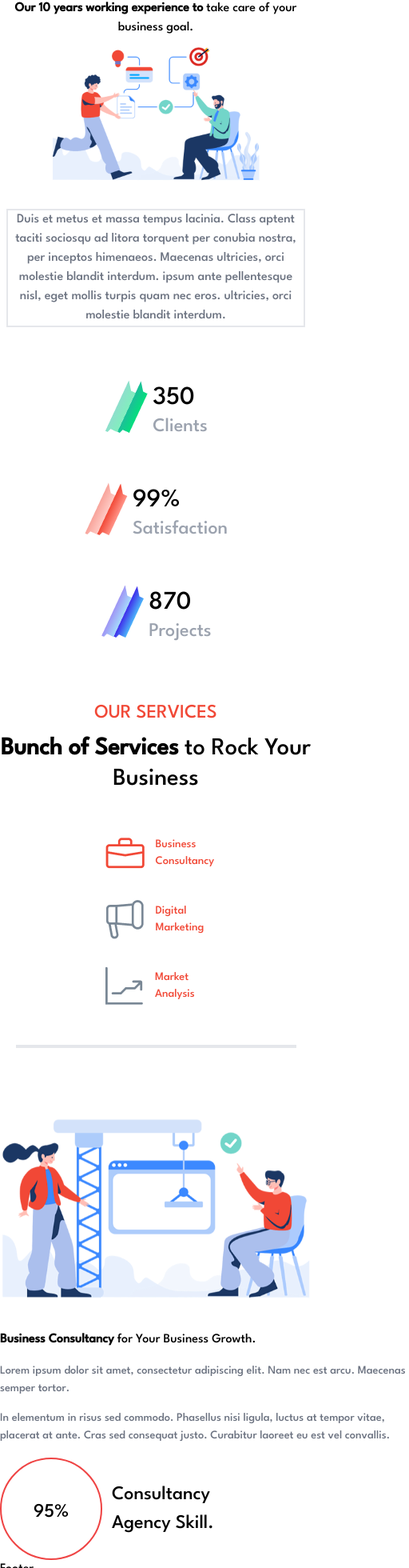
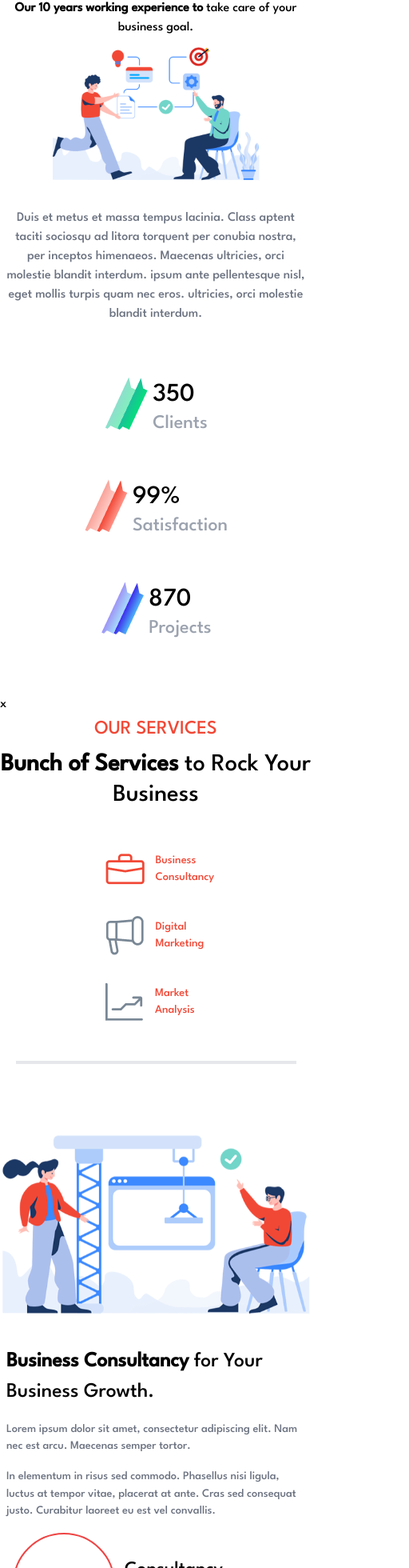
Before and after one commit to sunilhn27/tailwind-responsive-5, a Next.js app: page / in a window 390 px wide. Shown: the part 812-2772 px from the top of the page at 80% size, 512 px wide, since content can reach past the window. Built offline with nearby package versions, Linux system fonts and the light colour scheme.

Commit message:
made our services responsive

```diff
--- a/src/components/Experience.js
+++ b/src/components/Experience.js
@@ -21,7 +21,7 @@ function Experience() {
       <div className='flex justify-center items-center'>
         <AnimationTop delay={0.2}>
           <Image src={ExpImg} alt='pic' />
-          <p className='md:w-[60rem] border-2 flex justify-center text-center text-gray-500 mt-6 md:mx-16 mx-2'>
+          <p className='md:w-[60rem] flex justify-center text-center text-gray-500 mt-6 md:mx-16 mx-2'>
             Duis et metus et massa tempus lacinia. Class aptent taciti sociosqu ad litora torquent per conubia nostra, per inceptos himenaeos. Maecenas ultricies, orci
             molestie blandit interdum. ipsum ante pellentesque nisl, eget mollis turpis quam nec eros. ultricies, orci molestie blandit interdum.
           </p>
--- a/src/components/OurServices.js
+++ b/src/components/OurServices.js
@@ -1,19 +1,24 @@
+"use client"
 import Image from 'next/image'
 import React from 'react'
 import Mic from '@/asserts/mic.png';
 import Graph from '@/asserts/graph.png';
 import Case from '@/asserts/pseudo.png';
 import Image1 from '@/asserts/Image1.png';
+import { AnimationTop } from '@/app/AnimationWrapper'
 
 function OurServices() {
     return (
         <section className='mt-16'>
-            <div className='flex justify-center text-center'>
-                <div className='flex flex-col'>
-                    <h1 className='text-[#F14836] uppercase text-[1.5rem] mb-2'>Our Services</h1>
-                    <p className='md:text-[2rem] font-extralight md:w-[27rem] text-[1.9rem] leading-tight'> <span className='font-extrabold'>Bunch of Services </span>to Rock Your Business</p>
+            <AnimationTop delay={0.2}>x
+
+                <div className='flex justify-center text-center'>
+                    <div className='flex flex-col'>
+                        <h1 className='text-[#F14836] uppercase text-[1.5rem] mb-2'>Our Services</h1>
+                        <p className='md:text-[2rem] font-extralight md:w-[27rem] text-[1.9rem] leading-tight'> <span className='font-extrabold'>Bunch of Services </span>to Rock Your Business</p>
+                    </div>
                 </div>
-            </div>
+            </AnimationTop>
 
             <div className='mt-12 flex flex-col md:flex-row justify-center items-center gap-8'>
                 <div className='flex items-center space-x-3 text-[#F14836] text-[0.9rem]'>
@@ -37,23 +42,23 @@ function OurServices() {
                 <div className='flex flex-col md:flex-row md:justify-evenly 2xl:justify-center 2xl:space-x-7'>
 
                     <div>
-                        <Image src={Image1} />
+                        <Image src={Image1} alt='pic' />
                     </div>
 
-                    <div className='flex '>
+                    <div className='flex mx-2'>
                         <div className='flex flex-col space-y-4'>
-                            <h1 className='font-extrabold md:text-[2.4rem] w-[31rem] '>Business Consultancy
+                            <h1 className='font-extrabold md:text-[2.4rem]  md:w-[31rem] text-[1.6rem]'>Business Consultancy
                                 <span className='font-extralight'> for Your Business Growth.</span>
                             </h1>
-                            <p className='text-gray-500 w-[32rem] text-[0.9rem]' >
+                            <p className='text-gray-500 md:w-[32rem] w-auto text-[0.9rem]' >
                                 Lorem ipsum dolor sit amet, consectetur adipiscing elit. Nam nec est arcu. Maecenas
                                 semper tortor.
                             </p>
-                            <p className='text-gray-500 w-[32rem] text-[0.9rem]'>In elementum in risus sed commodo. Phasellus nisi ligula, luctus at tempor vitae, placerat
+                            <p className='text-gray-500 md:w-[32rem] w-auto text-[0.9rem] '>In elementum in risus sed commodo. Phasellus nisi ligula, luctus at tempor vitae, placerat
                                 at ante. Cras sed consequat justo. Curabitur laoreet eu est vel convallis.</p>
 
 
-                            <div className='flex  items-center  space-x-3 text-[1.5rem]'>
+                            <div className='flex  items-center space-x-3 text-[1.5rem] mx-2'>
                                 <div className="w-32 h-32 border-2 border-red-500 pt-12 rounded-full items-center justify-center text-center border-spacing-44"> 95%</div>
                                 <h1 className='w-[8rem]'>Consultancy Agency Skill.</h1>
                             </div>
--- /dev/null
+++ b/src/components/Whyus.js
@@ -0,0 +1,9 @@
+import React from 'react'
+
+function Whyus() {
+  return (
+    <div>Whyus</div>
+  )
+}
+
+export default Whyus
```
